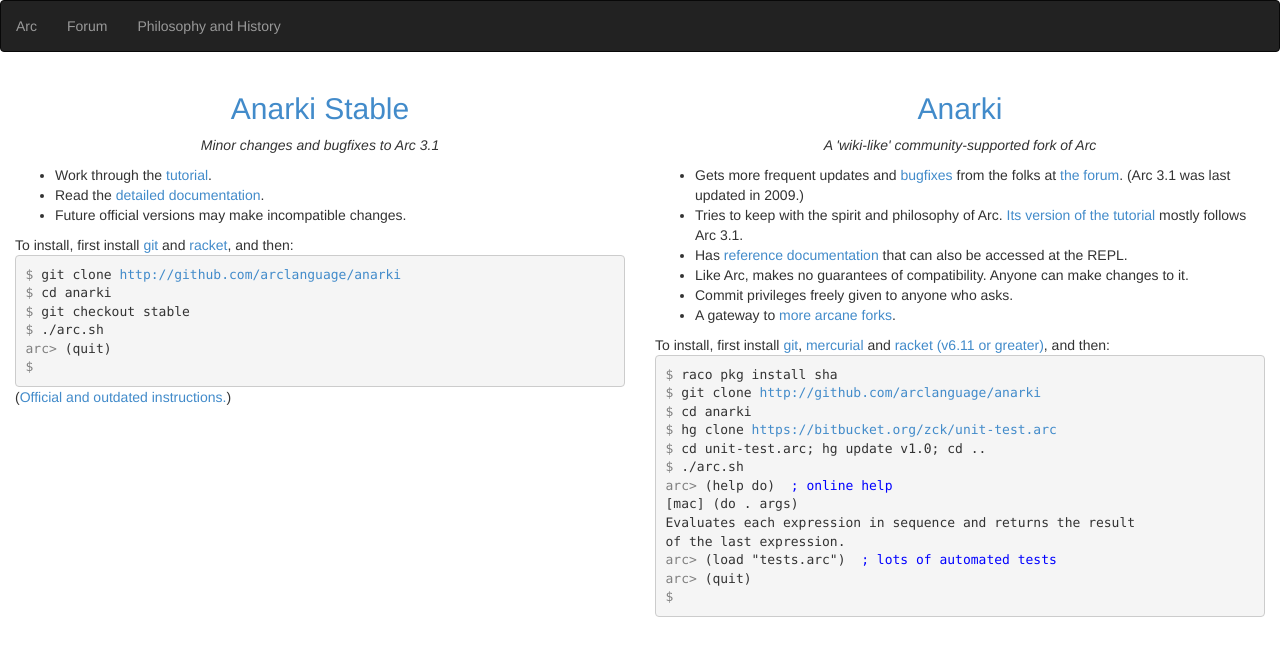
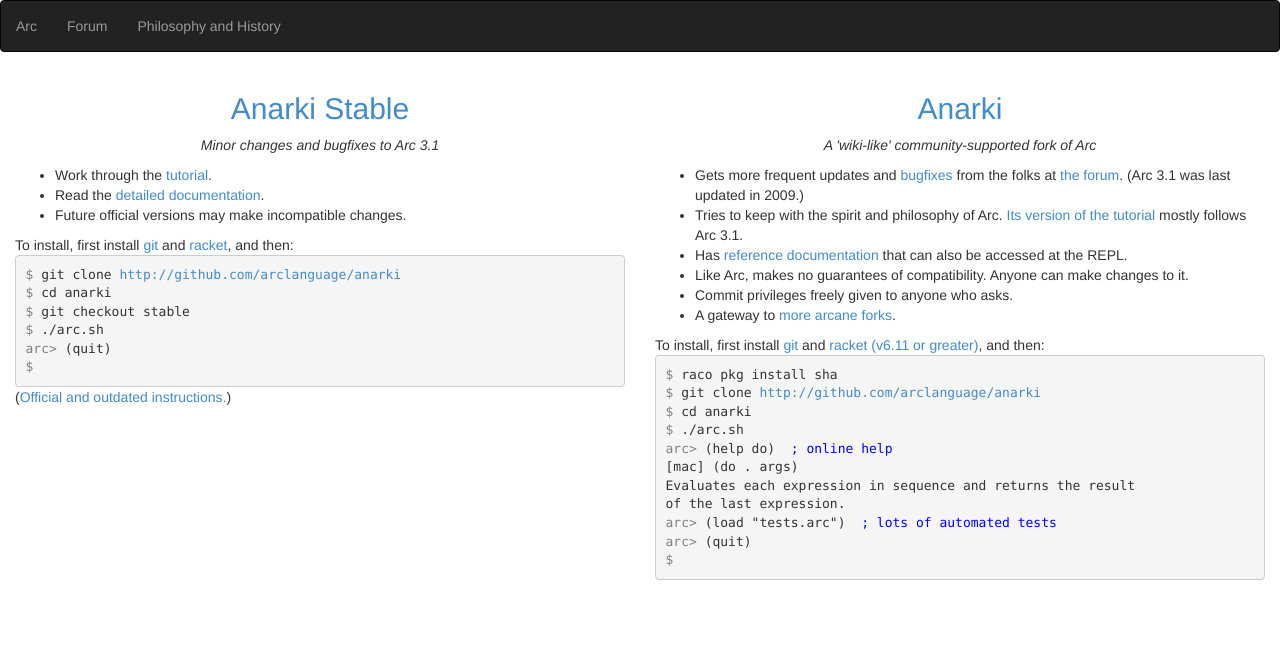
Before and after one commit to arclanguage/arclanguage.github.io, a Jekyll site: the page built from index.md, in a window 1280 px wide. Shown: the top 656 px of the page. Built offline with Jekyll 4.4.1, drawn with Linux system fonts in a browser that asks for light colours.

Commit message:
No need to install unit-test.arc

```diff
--- a/index.md
+++ b/index.md
@@ -42,13 +42,11 @@
       <li>Commit privileges freely given to anyone who asks.</li>
       <li>A gateway to <a href='https://sites.google.com/site/arclanguagewiki'>more arcane forks</a>.</li>
     </ul>
-    To install, first install <a href='http://git-scm.com'>git</a>, <a href='http://mercurial.selenic.com'>mercurial</a> and <a href='http://racket-lang.org'>racket (v6.11 or greater)</a>, and then:
+    To install, first install <a href='http://git-scm.com'>git</a> and <a href='http://racket-lang.org'>racket (v6.11 or greater)</a>, and then:
     <pre style='margin:0 auto; text-align:left'>
 <span style='color:grey'>$</span> raco pkg install sha
 <span style='color:grey'>$</span> git clone <a href='http://github.com/arclanguage/anarki'>http://github.com/arclanguage/anarki</a>
 <span style='color:grey'>$</span> cd anarki
-<span style='color:grey'>$</span> hg clone <a href='https://bitbucket.org/zck/unit-test.arc'>https://bitbucket.org/zck/unit-test.arc</a>
-<span style='color:grey'>$</span> cd unit-test.arc; hg update v1.0; cd ..
 <span style='color:grey'>$</span> ./arc.sh
 <span style='color:grey'>arc&gt;</span> (help do)  <span style='color:blue'>; online help</span>
 [mac] (do . args)
```
